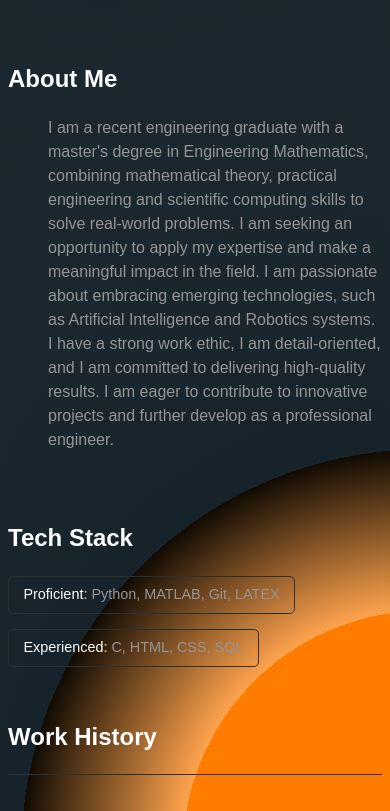
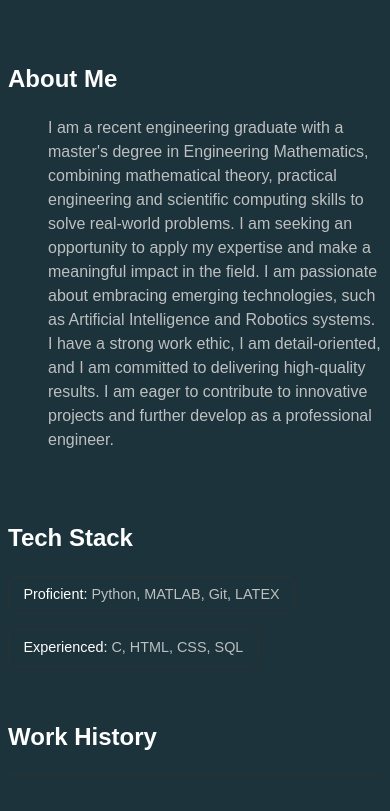
Before and after one commit to ks20447/CV-Website, a plain HTML site: page index.html in a window 390 px wide. Shown: the part 705-1516 px from the top of the page. Drawn offline with Linux system fonts and the light colour scheme.

Commit message:
Updated colour scheme

```diff
--- a/styles/main.css
+++ b/styles/main.css
@@ -1,6 +1,6 @@
 :root{
     --mainTextColour:#fff;
-    --secondaryTextColour:#969494;
+    --secondaryTextColour:#bdbfc0;
     --mainLinkColour: rgb(30, 190, 214);
     --mainBorderColour: #2b3031;
     --mainBgColour:#131415;
@@ -18,11 +18,19 @@
 } */
 
 body {
-    background: radial-gradient(circle at 109% 50%, rgb(255, 124, 0) 0%, rgb(255, 124, 0) 15%,
-    rgb(255, 163, 77) 15%, rgb(17, 11, 3) 25%, rgb(22, 35, 43) 25%, transparent),
+    background: radial-gradient(circle at 109% 50%, rgb(219, 152, 88) 0%, rgb(212, 136, 65) 15%,
+    rgb(176, 97, 23) 15%, rgb(142, 76, 14) 25%, rgb(22, 35, 43) 25%, transparent),
     radial-gradient(circle at -4.5% 0%, rgb(255, 124, 0) 0%, rgb(255, 124, 0) 7.5%,
-    rgb(255, 163, 77) 7.5%, rgb(0, 0, 0) 12.5%, rgb(19, 30, 37) 12.5%, rgb(94, 97, 98) 66%)
+    rgb(255, 163, 77) 7.5%, rgb(255, 163, 77) 12.5%, rgb(19, 30, 37) 12.5%, rgb(55, 67, 71) 66%);
+    background-color: rgb(28, 51, 59)
   }
+
+
+@media only screen and (max-width: 600px) {
+  body {
+    background: rgb(28, 51, 59);
+  }
+}
 
 p, span, li{
     color: var(--secondaryTextColour);
```
